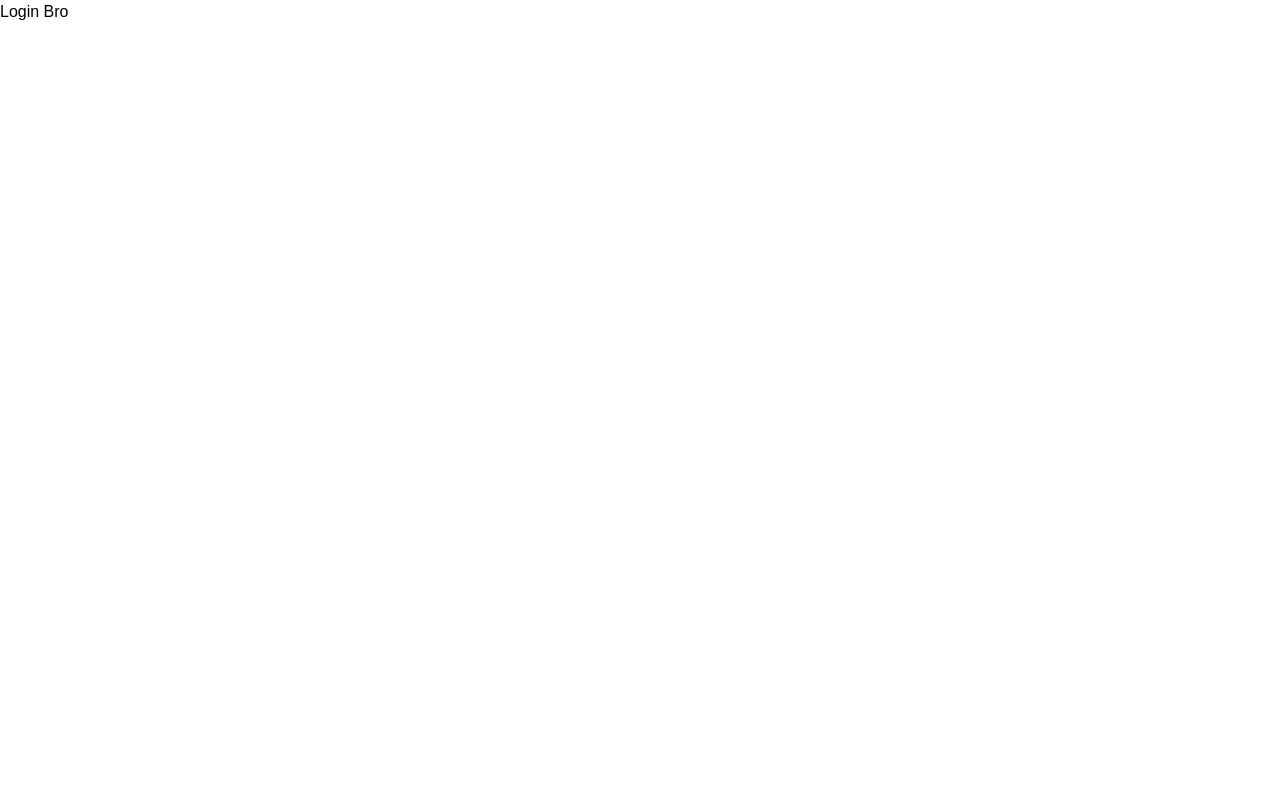
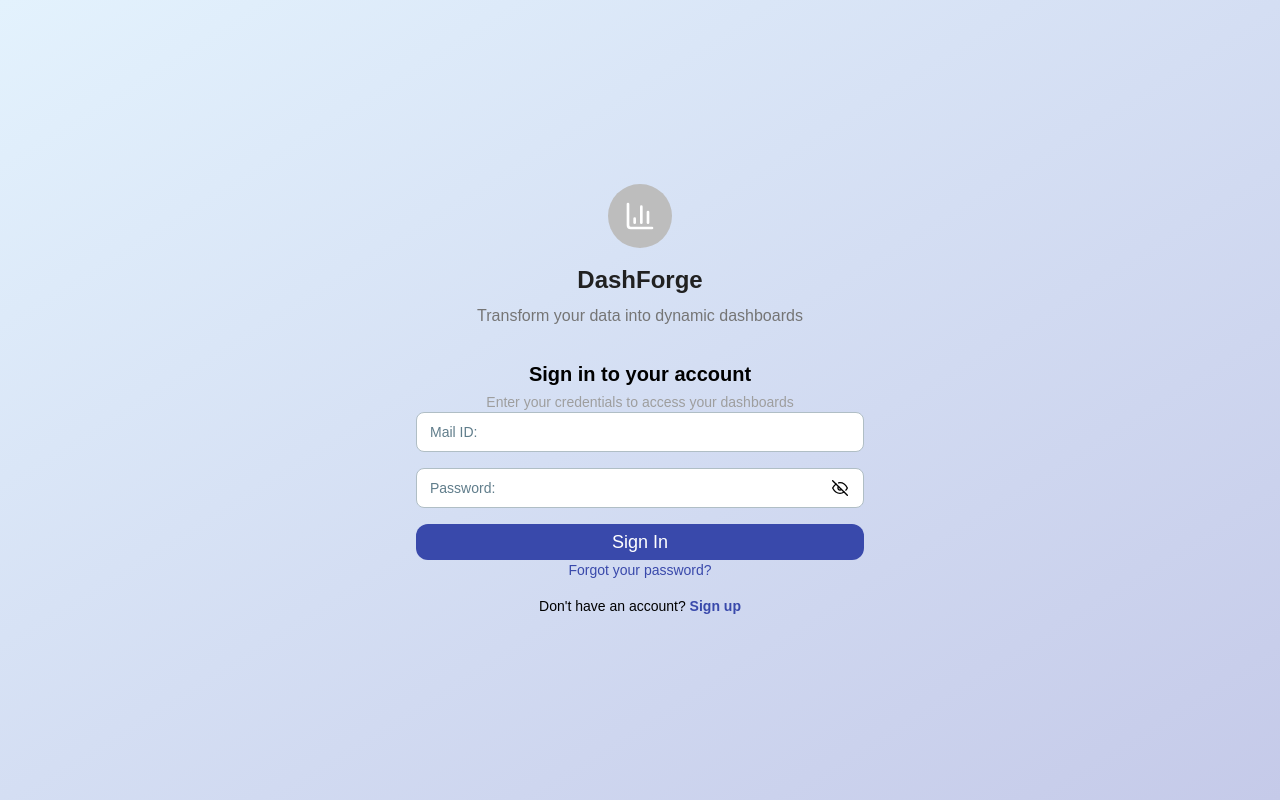
Before and after one commit to raunak234362/DashForge, a React (Vite) app: page /login in a window 1280 px wide. Built offline with nearby package versions, Linux system fonts and the light colour scheme.

Commit message:
add Signup component and integrate with routing; update Hero component with new card icons; add lucide-react dependency

```diff
--- a/package.json
+++ b/package.json
@@ -12,6 +12,7 @@
   "dependencies": {
     "@material-tailwind/react": "^2.1.10",
     "@reduxjs/toolkit": "^2.5.0",
+    "lucide-react": "^0.469.0",
     "react": "^18.3.1",
     "react-dom": "^18.3.1",
     "react-hook-form": "^7.54.2",
--- a/src/components/index.js
+++ b/src/components/index.js
@@ -5,10 +5,10 @@ import Select from "./fields/Select";
 
 //login
 import Login from "./login/Login";
-
+import Signup from "./login/Signup";
 
 //dashboard
 import DashboardLayout from "./dashboard/layout/DashboardLayout";
 import Sidebar from "./dashboard/sidebar/Sidebar";
 
-export { Layout, Button, Input, Select, DashboardLayout, Sidebar, Login };
+export { Layout, Button, Input, Select, DashboardLayout, Sidebar, Login, Signup };
--- a/src/components/landing/hero/Hero.jsx
+++ b/src/components/landing/hero/Hero.jsx
@@ -1,22 +1,24 @@
-/* eslint-disable no-unused-vars */
+import { AiFillThunderbolt } from "react-icons/ai";
+import { FaRegLightbulb } from "react-icons/fa";
+import { MdDashboard } from "react-icons/md";
 import { Link } from "react-router-dom";
 
 const Hero = () => {
   const cardData = [
     {
-      icon: "fas fa-chart-line",
+      icon: <FaRegLightbulb />,
       title: "AI-Powered",
       description: "Generate dashboards with AI-powered insights",
     },
     {
-      icon: "fas fa-chart-line",
-      title: "AI-Powered",
-      description: "Generate dashboards with AI-powered insights",
+      icon: <MdDashboard />,
+      title: "Drag & Drop",
+      description: "Customize layouts and components with intuitive controls",
     },
     {
-      icon: "fas fa-chart-line",
-      title: "AI-Powered",
-      description: "Generate dashboards with AI-powered insights",
+      icon: <AiFillThunderbolt />,
+      title: "Real-time Updates",
+      description: "Connect to live data sources for instant virtualization",
     },
   ];
 
@@ -45,12 +47,10 @@ const Hero = () => {
           {cardData.map((card, index) => (
             <div
               key={index}
-                className="bg-black/10 border-[1px] p-5 gap-4 rounded-md text-white"
+              className="bg-black/10 border-[1px] flex flex-col justify-center items-center px-5 py-2 gap-4 rounded-md text-white"
             >
-                <div className="text-3xl">
-                  <i className={card.icon}></i>
-                </div>
-                <div className="text-xl font-bebas">{card.title}</div>
+              <div className="text-3xl">{card.icon}</div>
+              <div className="text-3xl">{card.title}</div>
               <div className="text-sm">{card.description}</div>
             </div>
           ))}
--- a/src/components/login/Login.jsx
+++ b/src/components/login/Login.jsx
@@ -1,11 +1,116 @@
+/* eslint-disable react/no-unescaped-entities */
 
+import { BarChart3 } from "lucide-react";
+import { Button, Input } from "../index";
+import { useForm } from "react-hook-form";
+import { Link } from "react-router-dom";
+// import AuthService from "../../config/AuthService";
+// import { useDispatch, useSelector } from "react-redux";
+// import { setUserData } from "../../store/userSlice";
+const Login = () => {
+//   const dispatch =useDispatch()
+  const {
+    register,
+    handleSubmit,
+    formState: { errors },
+  } = useForm();
 
-const Login = () => {
+//   const userData = useSelector((state) => state.userData?.userData);
+//   console.log("Session Record:----", userData);
+
+  const onSubmit = async (data) => {
+    try {
+    //   const session = await AuthService.login(data);
+    //   if (session?.status === 200) {
+    //     const token = session?.data?.token;
+    //     sessionStorage.setItem("token", token);
+    //     dispatch(setUserData(session?.data?.user));
+    //   }
+    console.log("data",data);
+    } catch (error) {
+      console.error(error);
+    }
+    console.log(data);
+  };
+
   return (
-    <div>
-      Login Bro
+    <div className="min-h-screen bg-gradient-to-br from-blue-50 to-indigo-100 flex items-center justify-center p-4">
+      <div className="w-full max-w-md">
+        <div className="text-center mb-8">
+          <div className="inline-flex items-center justify-center w-16 h-16 rounded-full bg-gray-400 text-white mb-4">
+            <BarChart3 className="w-8 h-8" />
+          </div>
+          <h1 className="text-2xl font-bold text-gray-900">DashForge</h1>
+          <p className="text-gray-600 mt-2">
+            Transform your data into dynamic dashboards
+          </p>
+        </div>
+
+        <div className="w-full">
+          <div className="space-y-1">
+            <h2 className="text-xl font-semibold text-center">
+              Sign in to your account
+            </h2>
+            <p className="text-sm text-gray-500 text-center">
+              Enter your credentials to access your dashboards
+            </p>
+          </div>
+          <div>
+            <form onSubmit={handleSubmit(onSubmit)} className="space-y-4">
+              <div className="space-y-2">
+                <Input
+                  label="Mail ID:"
+                  placeholder="Mail ID"
+                  type="text"
+                  {...register("gmail", {
+                    required: "Mail ID is required",
+                  })}
+                />
+                {errors.username && (
+                  <p className="text-red-500">{errors.username.message}</p>
+                )}
+              </div>
+              <div className="space-y-2">
+                <Input
+                  label="Password:"
+                  placeholder="PASSWORD"
+                  type="password"
+                  {...register("password", {
+                    required: "Password is required",
+                  })}
+                />
+                {errors.password && (
+                  <p className="text-red-500">{errors.password.message}</p>
+                )}
+              </div>
+              <Button
+                type="submit"
+                className="w-full bg-indigo-600 hover:bg-indigo-700"
+              >
+                Sign In
+              </Button>
+            </form>
+          </div>
+          <div className="flex flex-col space-y-4 text-center">
+            <div className="text-sm text-gray-500">
+              <a href="#" className="text-indigo-600 hover:text-indigo-500">
+                Forgot your password?
+              </a>
+            </div>
+            <div className="text-sm">
+              Don't have an account?{" "}
+              <Link
+                to="/signup"
+                className="text-indigo-600 hover:text-indigo-500 font-semibold"
+              >
+                Sign up
+              </Link>
+            </div>
+          </div>
+        </div>
+      </div>
     </div>
-  )
-}
+  );
+};
 
-export default Login
+export default Login;
--- /dev/null
+++ b/src/components/login/Signup.jsx
@@ -0,0 +1,91 @@
+/* eslint-disable no-unused-vars */
+import { useForm } from "react-hook-form";
+import { Input, Button } from "../index";
+// import AuthService from "../../config/AuthService";
+const Signup = () => {
+  const {
+    register,
+    handleSubmit,
+    formState: { errors },
+  } = useForm();
+
+  const onSubmit = async (data) => {
+    // const response = await AuthService.register(data);
+    // console.log(response);
+    console.log(data);
+  };
+  return (
+    <div className="flex justify-center items-center h-screen bg-gray-100">
+      <div className="bg-white p-8 rounded-lg shadow-lg max-w-xl w-full">
+        <div>
+          <h2 className="text-2xl font-bold text-indigo-600 text-center mb-6">
+            Create an Account
+          </h2>
+        </div>
+
+        <form onSubmit={handleSubmit(onSubmit)} className="space-y-2">
+          <div>
+            <Input
+              label="First Name:"
+              placeholder="First Name"
+              type="text"
+              {...register("f_name", {
+                required: "First name is required",
+              })}
+            />
+            {errors.f_name && (
+              <p className="text-red-500">{errors.f_name.message}</p>
+            )}
+          </div>
+          <div>
+            <Input
+              label="Last Name:"
+              placeholder="Last Name"
+              type="text"
+              {...register("l_name")}
+            />
+          </div>
+          <div>
+            <Input
+              label="Mail ID:"
+              placeholder="Mail ID"
+              type="text"
+              {...register("gmail")}
+            />
+          </div>
+          <div>
+            <Input
+              label="Username:"
+              placeholder="Username"
+              type="text"
+              {...register("username")}
+            />
+          </div>
+          <div>
+            <Input
+              label="Password:"
+              placeholder="Password"
+              type="password"
+              {...register("password", {
+                required: "Password is required",
+              })}
+            />
+            {errors.password && (
+              <p className="text-red-500">{errors.password.message}</p>
+            )}
+          </div>
+          <div>
+            <Button
+              type="submit"
+              className="w-full bg-indigo-600 hover:bg-indigo-700"
+            >
+              Sign Up
+            </Button>
+          </div>
+        </form>
+      </div>
+    </div>
+  );
+};
+
+export default Signup;
```
Also changed, not shown: src/main.jsx (+5 -5 lines), src/routes.js (added, +30 -0 lines), 1 other file (tests, documents, lock files or other folders). Lines whose indentation alone changed are shown as unchanged.
